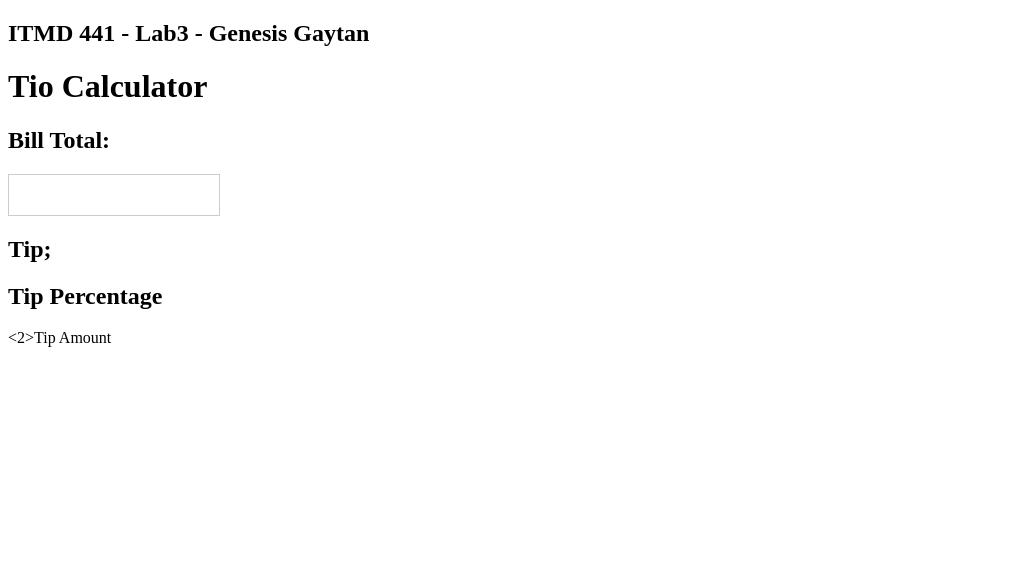
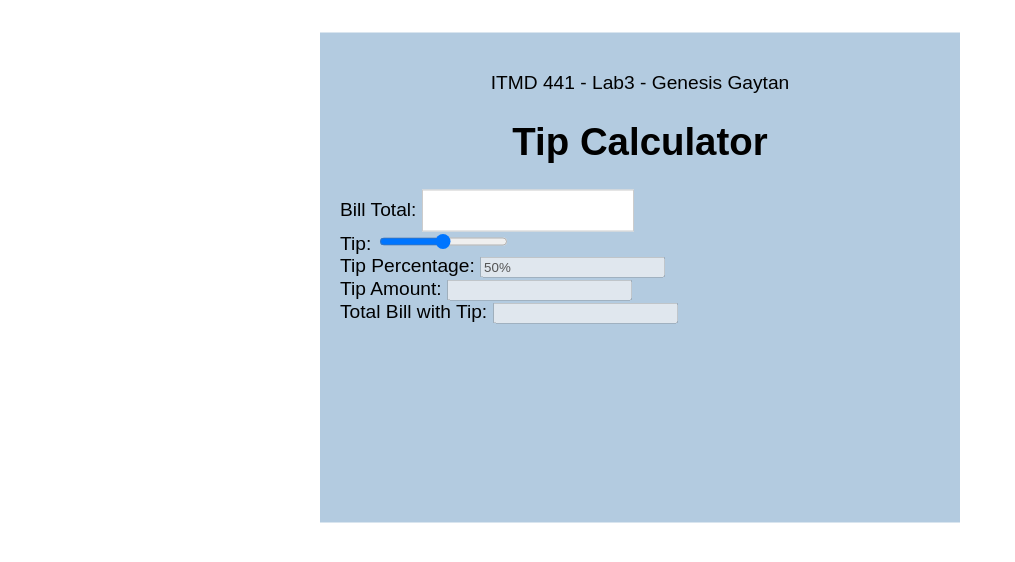
Before and after one commit to genesisgaytan00/ITMD441-Lab3, a plain HTML site: page index.html in a window 1280 px wide. Shown: the whole page, without its empty margins (0-1015 px from the left). Drawn offline with Linux system fonts and the light colour scheme.

Commit message:
final changes

```diff
--- a/index.html
+++ b/index.html
@@ -2,41 +2,44 @@
 <html>
 <head>
     <meta charset='utf-8'>
-    <meta http-equiv='X-UA-Compatible' content='IE=edge'>
+    <meta http-equiv='X-UA-Compatible' content='IE-edge'>
     <title>ITMD 441 Lab 3</title>
     <meta name='viewport' content='width=device-width, initial-scale=1'>
     <link rel='stylesheet' type='text/css' media='screen' href='main.css'>
     <script src='main.js'></script>
 </head>
 <body>
-    <h2>ITMD 441 - Lab3 - Genesis Gaytan</h2>
-    <h1>Tio Calculator</h1>
-    <h2>Bill Total: </h2>
-    <input type="text" id="myTextBox">
+    <div class="grey-rectangle">
+        <div class="grey-rect-text">
+            <div class="centered-text">
+                <p>ITMD 441 - Lab3 - Genesis Gaytan</p>
+                <h1>Tip Calculator</h1>
+            </div>
+            <div class="bill-total">
+                <div class="textboxes">
+                    <label>Bill Total:</label>
+                    <input type="text" id="myTextBox">
+                </div>
+                <div class="textboxes">
+                    <label>Tip:</label>
+                    <input type="range" id="tipSlider" min="0" max="100" step="1">
+                    <span id="tipValue"></span>
+                </div>
 
-    <h2>Tip;</h2>
-
-    <h2>Tip Percentage</h2>
-
-    <2>Tip Amount</2>
-
-
-
-
-
-
-
-
-
-
-
-
-
-
-
-
-
-
-
+                <div class="textboxes">
+                    <label>Tip Percentage:</label>
+                    <input type="text" id="tipPercentTextBox" disabled>
+                </div>
+                <div class="textboxes">
+                    <label>Tip Amount:</label>
+                    <input type="text" id="tipAmountTextBox" disabled>
+                </div>
+                <div class="textboxes">
+                    <label>Total Bill with Tip:</label>
+                    <input type="text" id="totalTextBox" disabled>
+                </div>
+            </div>
+        </div>
+    </div>
 </body>
 </html>
--- a/main.css
+++ b/main.css
@@ -1,7 +1,44 @@
-#myTextBox {
+body, html {
+    height: 100%;
+    margin: 0;
+    font-family: Arial, sans-serif;
+}
+
+.grey-rectangle {
+    width: 600px;
+    height: 450px;
+    background-color: rgba(105, 152, 194, 0.5);
+    position: absolute;
+    top: 50%;
+    left: 50%;
+    transform: translate(-50%, -75%);
+    z-index: 1;
+    padding: 20px;
+}
+
+.grey-rect-text {
+    color: black;
+    font-size: 14px;
+    text-align: left;
+    z-index: 2;
+    font-size: larger;
+}
+
+.centered-text {
+    text-align: center;
+}
+
+.bill-total {
+    display: flex;
+    flex-direction: column;
+    align-items: flex-start;
+    margin-top: 20px;
+}
+
+#myTextBox, #tipPercentage, #tipAmount {
     width: 200px;
     height: 30px;
     border: 1px solid #ccc;
     padding: 5px;
     font-size: 14px;
-  }
+}
--- a/main.js
+++ b/main.js
@@ -0,0 +1,29 @@
+function Input(event) {
+    if (event.key === "Enter") {
+        calculateTip();
+    }
+}
+
+document.addEventListener("DOMContentLoaded", function () {
+    const tipSlider = document.getElementById("tipSlider");
+    const tipPercentTextBox = document.getElementById("tipPercentTextBox");
+    const tipAmountTextBox = document.getElementById("tipAmountTextBox");
+    const totalTextBox = document.getElementById("totalTextBox");
+
+    tipPercentTextBox.value = tipSlider.value + "%";
+
+    tipSlider.addEventListener("input", function () {
+        tipPercentTextBox.value = tipSlider.value + "%";
+        calculateTip();
+    });
+
+    function calculateTip() {
+        const billTotal = parseFloat(document.getElementById("myTextBox").value);
+        const tipPercentage = parseFloat(tipSlider.value);
+        const tipAmount = (billTotal * (tipPercentage / 100));
+        const totalBill = (billTotal + parseFloat(tipAmount));
+
+        tipAmountTextBox.value = "$" + tipAmount.toFixed(2);
+        totalTextBox.value = "$" + totalBill.toFixed(2);
+    }
+});
```
